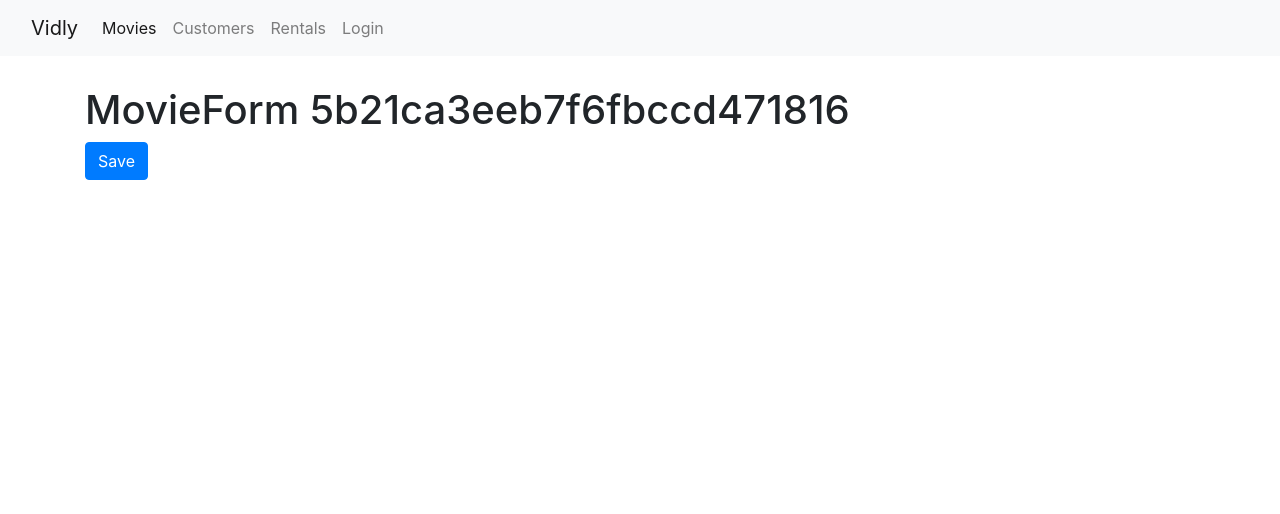
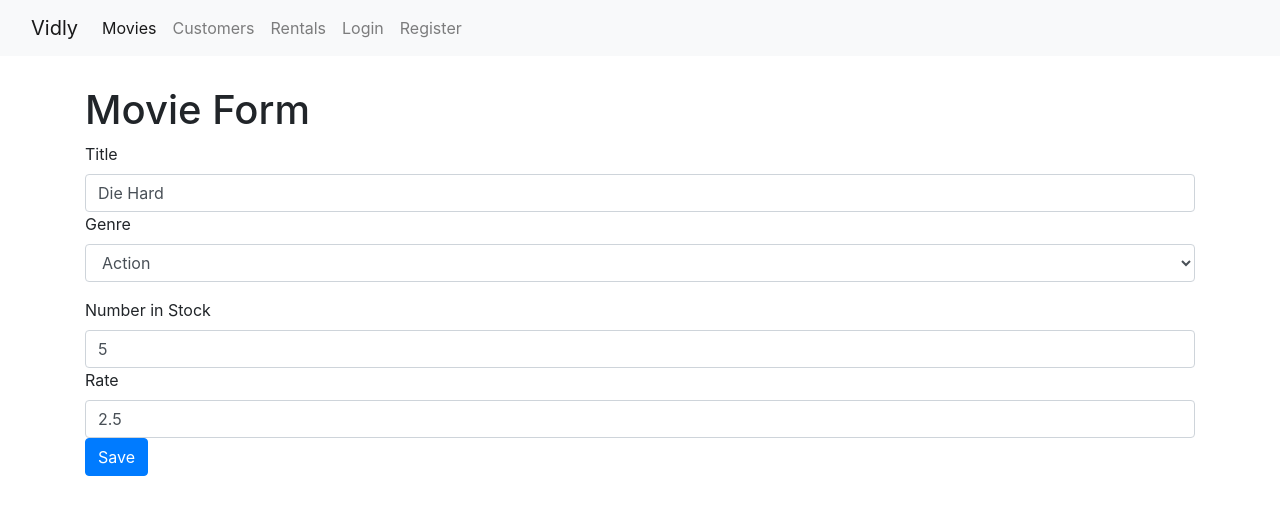
Before and after one commit to SujonMahmud6814/vidly, a React (Create React App) app: page /movies/5b21ca3eeb7f6fbccd471816 in a window 1280 px wide. Shown: the top 514 px of the page. Built offline with nearby package versions, Linux system fonts and the light colour scheme.

Commit message:
till Form module  video 23

```diff
--- a/src/App.js
+++ b/src/App.js
@@ -6,7 +6,8 @@
 import Customers from "./components/customers";
 import NavBar from "./components/navbar";
 import MovieForm from "./components/movieForm";
-import LoginForm from './components/loginForm';
+import LoginForm from "./components/loginForm";
+import RegisterForm from "./components/registerForm";
 import "./App.css";
 
 class App extends Component {
@@ -16,11 +17,12 @@
                 <NavBar />
                 <main className="container">
                     <Switch>
-                        <Route path="/login" component={LoginForm} />
                         <Route path="/movies/:id" component={MovieForm} />
                         <Route path="/movies" component={Movies} />
                         <Route path="/customers" component={Customers} />
                         <Route path="/rentals" component={Rentals} />
+                        <Route path="/register" component={RegisterForm} />
+                        <Route path="/login" component={LoginForm} />
                         <Route path="/not-found" component={NotFound} />
                         <Redirect from="/" exact to="/movies" />
                         <Redirect to="/not-found" />
--- a/src/components/common/form.jsx
+++ b/src/components/common/form.jsx
@@ -1,26 +1,26 @@
-import React, { Component } from 'react';
+import React, { Component } from "react";
 import Input from "./input";
+import Select from "./select";
 import Joi from "joi-browser";
 
 class Form extends Component {
     state = {
-        data:{},
-        errors: {}
-     }
+        data: {},
+        errors: {},
+    };
 
     validate = () => {
-        const options ={abortEarly:false};
-        const {error} = Joi.validate(this.state.data, this.schema, options);
-        if(!error) return null;
+        const options = { abortEarly: false };
+        const { error } = Joi.validate(this.state.data, this.schema, options);
+        if (!error) return null;
         const errors = {};
-        for(let item of error.details)
-          errors[item.path[0]]  = item.message;
+        for (let item of error.details) errors[item.path[0]] = item.message;
         return errors;
     };
     validateProperty = ({ name, value }) => {
-        const obj = {[name]: value};
-        const schema = {[name]: this.schema[name]};
-        const {error} = Joi.validate(obj, schema);
+        const obj = { [name]: value };
+        const schema = { [name]: this.schema[name] };
+        const { error } = Joi.validate(obj, schema);
         return error ? error.details[0].message : null;
     };
     handleSubmit = (e) => {
@@ -44,29 +44,42 @@
         this.setState({ data, errors });
     };
 
-    renderButton(label){
-        return <button
-        disabled={this.validate()}
-        className="btn btn-primary"
-    >
+    renderButton(label) {
+        return (
+            <button disabled={this.validate()} className="btn btn-primary">
                 {label}
             </button>
+        );
     }
 
-    renderInput(name,label,type = "text"){
+    renderSelect(name, label, options) {
+        const { data, errors } = this.state;
+
+        return (
+            <Select
+                name={name}
+                value={data[name]}
+                label={label}
+                option={options}
+                onChange={this.handleChange}
+                error={errors[name]}
+            />
+        );
+    }
+
+    renderInput(name, label, type = "text") {
         const { data, errors } = this.state;
         return (
             <Input
-                        type= {type}
+                type={type}
                 name={name}
                 value={data[name]}
                 label={label}
                 onChange={this.handleChange}
                 error={errors[name]}
             />
-        )
+        );
     }
-
 }
 
 export default Form;
--- /dev/null
+++ b/src/components/common/select.jsx
@@ -0,0 +1,20 @@
+import React from "react";
+
+const Select = ({ name, label, option, error, ...rest }) => {
+    return (
+        <div className="form-group">
+            <label htmlFor={name}>{label}</label>
+            <select name={name} id={name} {...rest} className="form-control">
+                <option value="" />
+                {option.map((option) => (
+                    <option key={option._id} value={option._id}>
+                        {option.name}
+                    </option>
+                ))}
+            </select>
+            {error && <div className="alert alert-danger">{error}</div>}
+        </div>
+    );
+};
+
+export default Select;
--- a/src/components/loginForm.jsx
+++ b/src/components/loginForm.jsx
@@ -1,4 +1,4 @@
-import React, { Component } from "react";
+import React from 'react';
 import Form from "./common/form";
 import Joi from "joi-browser";
 
@@ -19,13 +19,12 @@
     };
 
     render() {
-
         return (
             <div>
                 <h1>Login</h1>
                 <form onSubmit={this.handleSubmit}>
                     {this.renderInput("username", "Username")}
-                    {this.renderInput("password", "Password","password")}
+                    {this.renderInput("password", "Password", "password")}
                     <br />
                     {this.renderButton("Login")}
                 </form>
--- a/src/components/movieForm.jsx
+++ b/src/components/movieForm.jsx
@@ -1,17 +1,84 @@
 import React from "react";
+import Joi from "joi-browser";
+import Form from "./common/form";
+import { getMovie, saveMovie } from "../services/fakeMovieService";
+import { getGenres } from "../services/fakeGenreService";
 
-const MovieForm = ({ match, history }) => {
-    return (
-        <div>
-            <h1>MovieForm {match.params.id}</h1>
-            <button
-                className="btn btn-primary"
-                onClick={() => history.push("/movies")}
-            >
-                Save
-            </button>
-        </div>
-    );
-};
+class MovieForm extends Form {
+    state = {
+        data: {
+            title: "",
+            genreId: "",
+            numberInStock: "",
+            dailyRentalRate: "",
+        },
+        genres: [],
+        errors: {},
+    };
+
+    schema = {
+        _id: Joi.string(),
+        title: Joi.string().required().label("Title"),
+        genreId: Joi.string().required().label("Genre"),
+        numberInStock: Joi.number()
+            .required()
+            .min(0)
+            .max(100)
+            .label("Number in Stock"),
+        dailyRentalRate: Joi.number()
+            .required()
+            .min(0)
+            .max(100)
+            .label("Daily Rental Rate"),
+    };
+
+    componentDidMount() {
+        const genres = getGenres();
+        this.setState({ genres });
+
+        const movieId = this.props.match.params.id;
+        if (movieId === "new") return;
+
+        const movie = getMovie(movieId);
+        if (!movie) return this.props.history.replace("/not-found");
+
+        this.setState({ data: this.mapToViewModel(movie) });
+    }
+
+    mapToViewModel(movie) {
+        return {
+            _id: movie._id,
+            title: movie.title,
+            genreId: movie.genre._id,
+            numberInStock: movie.numberInStock,
+            dailyRentalRate: movie.dailyRentalRate,
+        };
+    }
+
+    doSubmit = () => {
+        saveMovie(this.state.data);
+
+        this.props.history.push("/movies");
+    };
+
+    render() {
+        return (
+            <div>
+                <h1>Movie Form</h1>
+                <form onSubmit={this.handleSubmit}>
+                    {this.renderInput("title", "Title")}
+                    {this.renderSelect("genreId", "Genre", this.state.genres)}
+                    {this.renderInput(
+                        "numberInStock",
+                        "Number in Stock",
+                        "number"
+                    )}
+                    {this.renderInput("dailyRentalRate", "Rate")}
+                    {this.renderButton("Save")}
+                </form>
+            </div>
+        );
+    }
+}
 
 export default MovieForm;
--- a/src/components/movies.jsx
+++ b/src/components/movies.jsx
@@ -5,6 +5,7 @@
 import Pagination from "./common/pagination";
 import { getGenres } from "../services/fakeGenreService";
 import { paginate } from "../utils/paginate";
+import { Link } from "react-router-dom";
 import _ from "lodash";
 
 class Movies extends Component {
@@ -86,6 +87,13 @@
                     />
                 </div>
                 <div className="col">
+                    <Link
+                        to="/movies/new"
+                        className="btn btn-primary"
+                        style={{ marginBottom: 20 }}
+                    >
+                        New Movie
+                    </Link>
                     <p>Showing {totalCount} movies in the database.</p>
                     <MoviesTable
                         movies={movies}
--- a/src/components/navbar.jsx
+++ b/src/components/navbar.jsx
@@ -36,6 +36,9 @@
                         <NavLink className="nav-link" to="/login">
                             Login
                         </NavLink>
+                        <NavLink className="nav-link" to="/register">
+                            Register
+                        </NavLink>
                     </div>
                 </div>
             </div>
--- /dev/null
+++ b/src/components/registerForm.jsx
@@ -0,0 +1,38 @@
+import React from "react";
+import Joi from "joi-browser";
+import Form from "./common/form";
+
+class RegisterForm extends Form {
+    state = {
+        data: { username: "", password: "", name: "" },
+        errors: {}
+    };
+
+    schema = {
+        username: Joi.string().required().email().label("Username"),
+        password: Joi.string().required().min(5).label("Password"),
+        name: Joi.string().required().label("Name"),
+    };
+
+    doSubmit = () => {
+        //Call the server
+        console.log("Submitted");
+    };
+
+    render() {
+        return (
+            <div>
+                <h1>Register</h1>
+                <form onSubmit={this.handleSubmit}>
+                    {this.renderInput("username", "Username")}
+                    {this.renderInput("password", "Password", "password")}
+                    {this.renderInput("name", "Name")}
+                    <br />
+                    {this.renderButton("Register")}
+                </form>
+            </div>
+        );
+    }
+}
+
+export default RegisterForm;
--- a/src/services/fakeMovieService.js
+++ b/src/services/fakeMovieService.js
@@ -77,13 +77,13 @@
 
 export function saveMovie(movie) {
     let movieInDb = movies.find((m) => m._id === movie._id) || {};
-    movieInDb.name = movie.name;
+    movieInDb.title = movie.title;
     movieInDb.genre = genresAPI.genres.find((g) => g._id === movie.genreId);
     movieInDb.numberInStock = movie.numberInStock;
     movieInDb.dailyRentalRate = movie.dailyRentalRate;
 
     if (!movieInDb._id) {
-        movieInDb._id = Date.now();
+        movieInDb._id = Date.now().toString();
         movies.push(movieInDb);
     }
 
```
Also changed, not shown: src/components/common/input.jsx (+6 -1 lines), 1 other file (tests, documents, lock files or other folders). Lines whose indentation alone changed are shown as unchanged.
